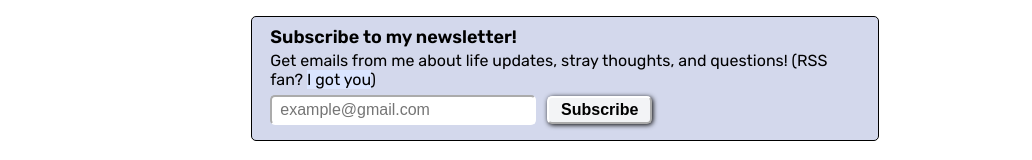
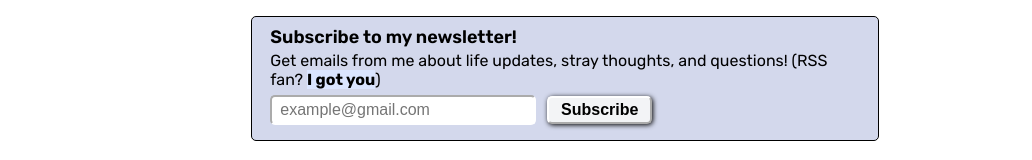
Before and after one commit to zhaovan/personal-site, a Next.js app: page /writing in a window 1280 px wide. Shown: the part 221-381 px from the top of the page, without its empty margins (75-1107 px from the left). Built offline with nearby package versions, Linux system fonts and the light colour scheme.

Commit message:
lmfao error checking the wrong status woops

```diff
--- a/components/subscribe.js
+++ b/components/subscribe.js
@@ -25,6 +25,7 @@ export default function Subscribe() {
     setLoading(false);
 
     const { error } = await res.json();
+    console.log(error);
 
     if (error) {
       // 4. If there was an error, update the message in state.
@@ -51,9 +52,11 @@ export default function Subscribe() {
       <div className={styles.flavorText}>
         Get emails from me about life updates, stray thoughts, and questions!
         (RSS fan?{' '}
-        <a href='https://buttondown.email/zhaovan/rss' target='_blank'>
-          I got you
-        </a>
+        <b>
+          <a href='https://buttondown.email/zhaovan/rss' target='_blank'>
+            I got you
+          </a>
+        </b>
         )
       </div>
       <input
--- a/pages/api/subscribe.js
+++ b/pages/api/subscribe.js
@@ -19,15 +19,13 @@ export default async (req, res) => {
       }
     });
 
-    if (apiRes.status == 200) {
+    if (apiRes.status == 201) {
       return res.status(201).json({ error: '' });
     }
 
-    return res
-      .status(500)
-      .json({
-        error: "Either you've already subscribed or something went wrong :("
-      });
+    return res.status(500).json({
+      error: "Either you've already subscribed or something went wrong :("
+    });
   } catch (error) {
     console.log(error);
 
```
